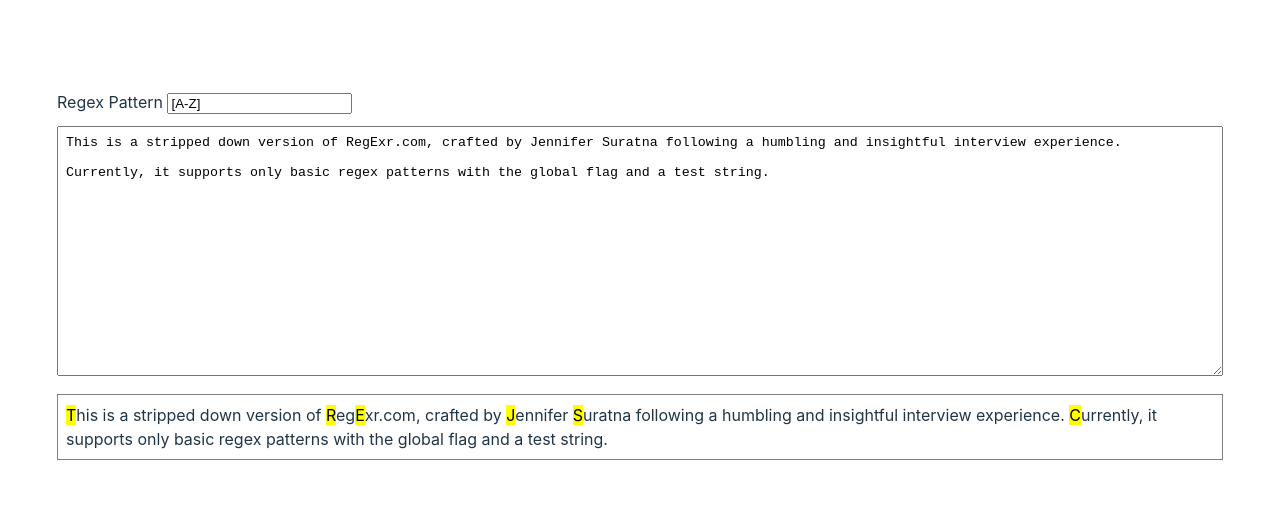
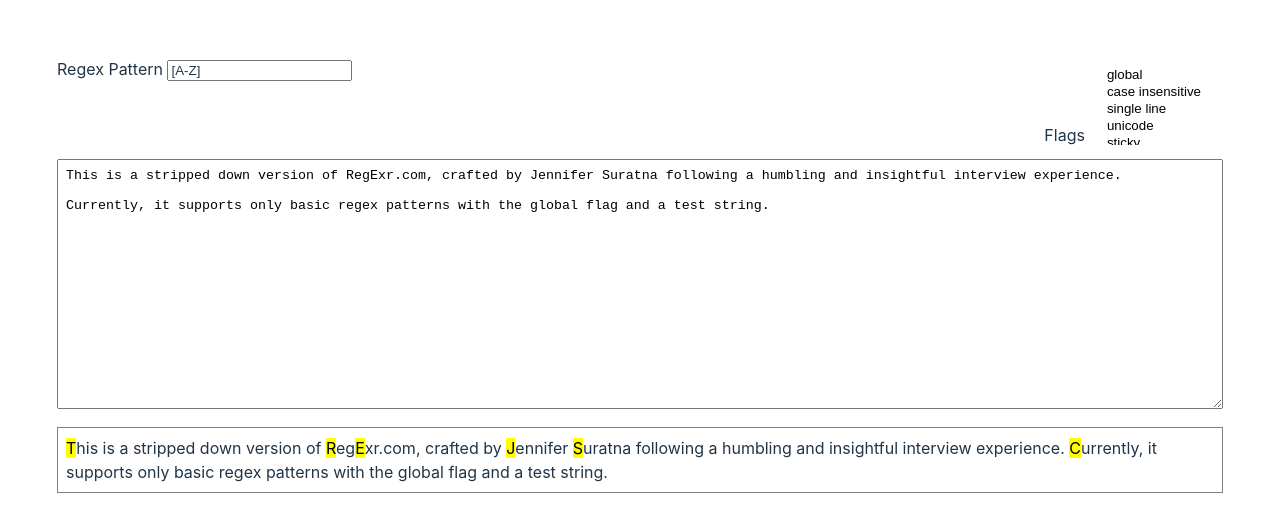
Before and after one commit to jenyeji/regex, a React (Vite) app: page / in a window 1280 px wide. Shown: the part 125-656 px from the top of the page. Built offline with nearby package versions, Linux system fonts and the light colour scheme.

Commit message:
update error handling

```diff
--- a/src/RegexWrapper.jsx
+++ b/src/RegexWrapper.jsx
@@ -1,6 +1,6 @@
 import { useState, useEffect } from 'react';
 
-function RegexInput({ pattern, flags, onRegexUpdate, onFlagUpdate }) {
+function RegexInput({ pattern, flags, error, onRegexUpdate, onFlagUpdate }) {
   return (
     <div className="regex-input">
       <label>
@@ -10,10 +10,13 @@ function RegexInput({ pattern, flags, onRegexUpdate, onFlagUpdate }) {
           type="text"
           name="regex-pattern"
           value={pattern}
-          onChange={(e) => onRegexUpdate(e.target.value)}
+          style={{ color: error ? 'red' : 'unset' }}
+          onChange={(e) => {
+            onRegexUpdate(e.target.value);
+          }}
         />
       </label>
-      {/* <FlagsInput flags={flags} onFlagUpdate={onFlagUpdate} /> */}
+      <FlagsInput flags={flags} onFlagUpdate={onFlagUpdate} />
     </div>
   );
 }
@@ -76,12 +79,12 @@ Currently, it supports only basic regex patterns with the global flag and a test
 
   function getMatches(regex, text, options) {
     try {
+      setError(null);
       const re = new RegExp(regex, options);
       const matches = text.matchAll(re);
-      setError(null);
       return [...matches];
     } catch (err) {
-      setError(err);
+      setError(err.message);
       return [];
     }
   }
@@ -115,6 +118,7 @@ Currently, it supports only basic regex patterns with the global flag and a test
       <RegexInput
         pattern={pattern}
         flags={flags}
+        error={error}
         onRegexUpdate={setPattern}
         onFlagUpdate={setFlags}
       />
```
